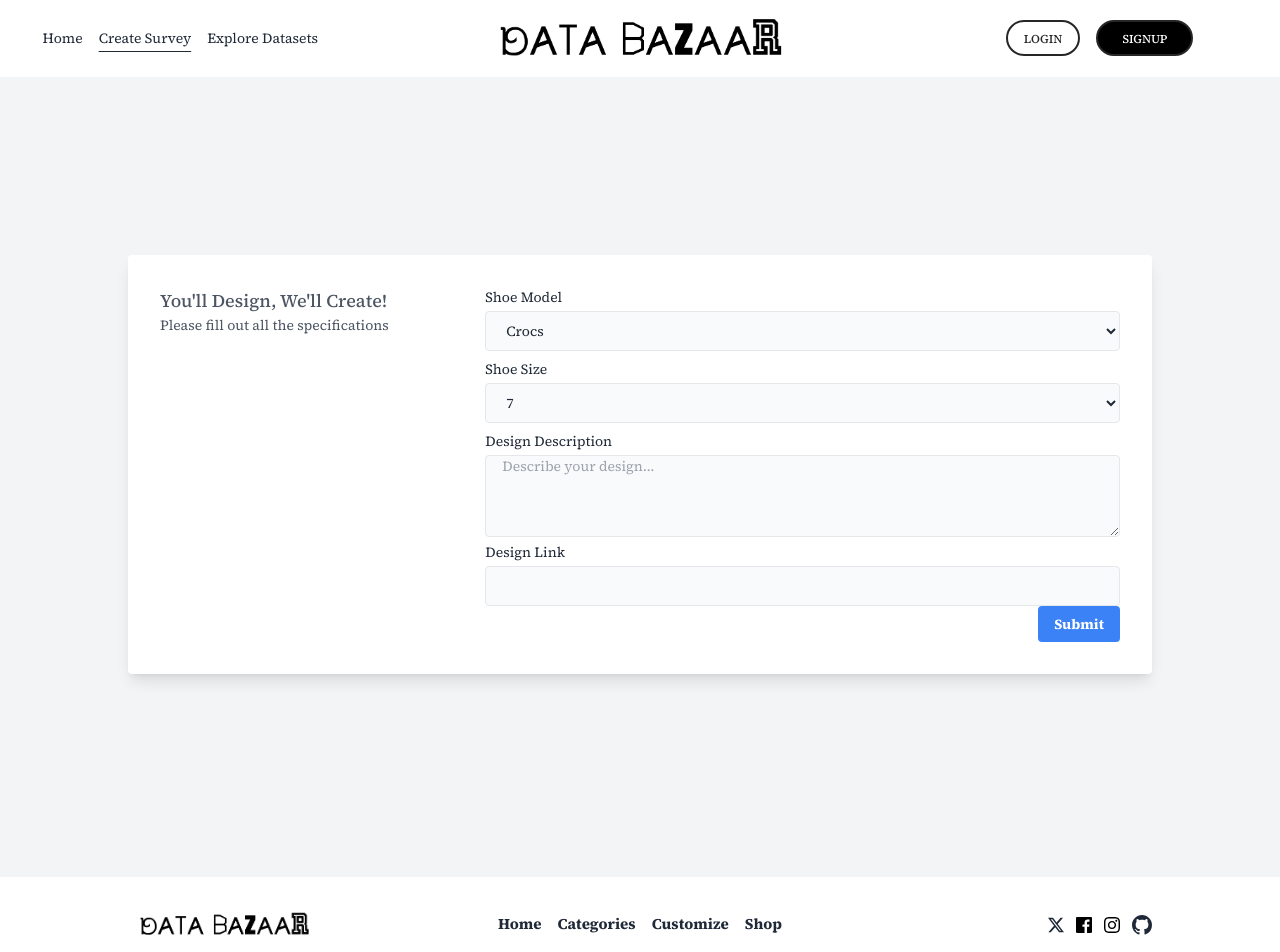
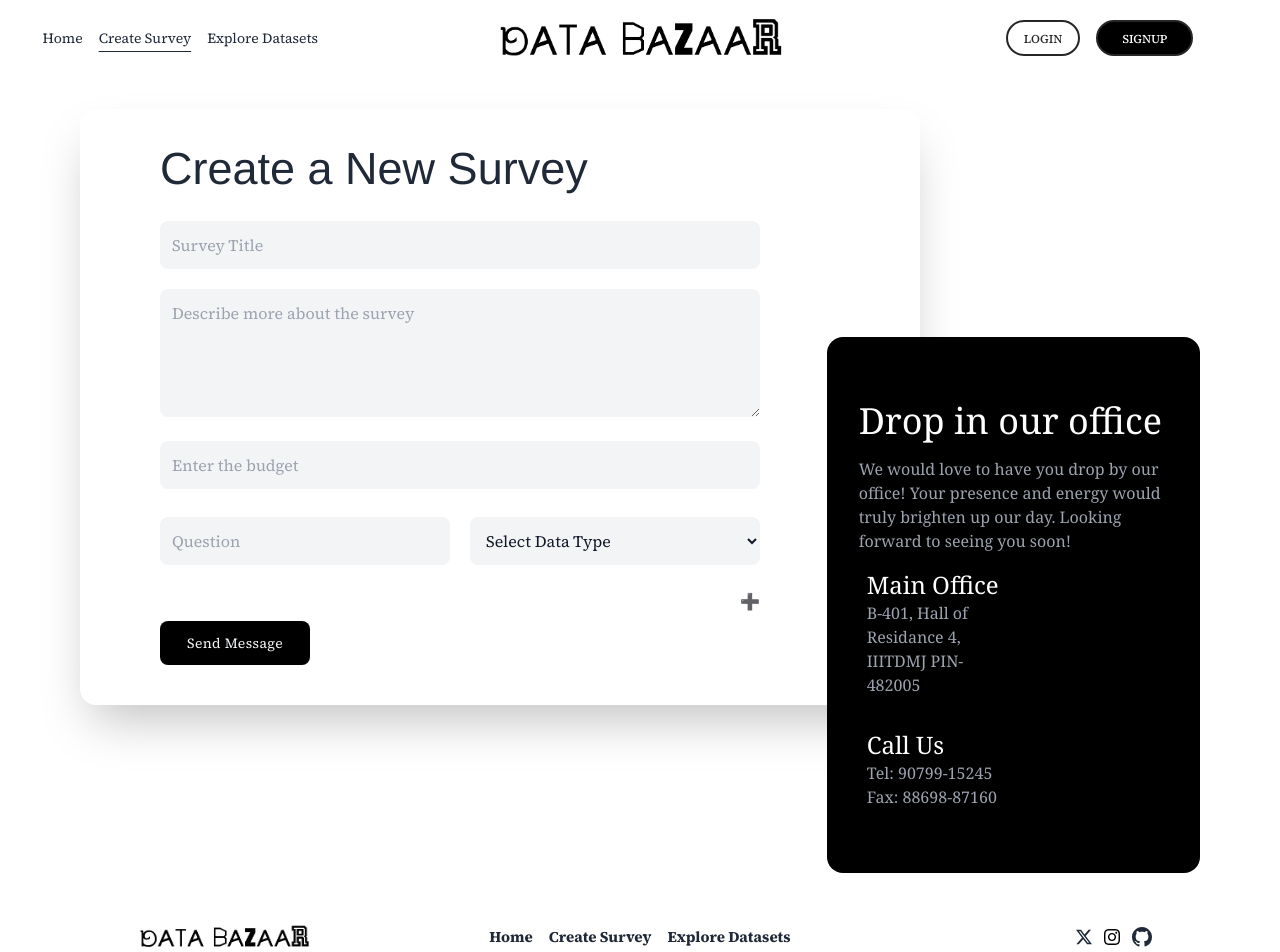
Before and after one commit to theDRB123/HackByte-24-fork, a React (Vite) app in the folder frontend/: page /create in a window 1280 px wide. Shown: the top 952 px of the page. Built offline with nearby package versions, Linux system fonts and the light colour scheme.

Commit message:
survey table, front page, cards

```diff
--- a/frontend/src/App.jsx
+++ b/frontend/src/App.jsx
@@ -20,12 +20,12 @@ function App() {
       <Routes>
         <Route path="/" element={<Layout/>}>
           <Route index element={<Home/>}/>
-          <Route path="create" element={<Customize/>}/>
+          <Route path="create" element={<Designer_home/>}/>
           <Route path="explore" element={<Categories/>}/>
           <Route path="shop" element={<Shop/>}/>
           <Route path="login" element={<Login/>}/>
           <Route path="signup" element={<Signup/>}/>
-          <Route path="designers" element={<Designer_home/>}/>
+          {/* <Route path="designers" element={<Designer_home/>}/> */}
           <Route path="about" element={<About/>}/>
           <Route path="product" element={<Product/>}/>
           <Route path="cart" element={<Cart/>}/>
--- a/frontend/src/components/Footer/index.jsx
+++ b/frontend/src/components/Footer/index.jsx
@@ -11,13 +11,12 @@ const Footer = () => {
                 </div>
                 <div className="flex items-center justify-center w-[60%] text-[15px] flex-wrap gap-4 my-3">
                     <NavLink to="/">Home</NavLink>
-                    <NavLink to="categories">Categories</NavLink>
-                    <NavLink to="customize">Customize</NavLink>
-                    <NavLink to="shop">Shop</NavLink>
+                    <NavLink to="create">Create Survey</NavLink>
+                    <NavLink to="explore">Explore Datasets</NavLink>
                 </div>
                 <div className="flex items-center  w-[20%] gap-3 my-3 justify-end max-lg:justify-center">
                     <a
-                        href="https://twitter.com/drawn2shoe61810"
+                        href="https://twitter.com/dvjshx"
                         target="_blank"
                     >
                         <svg
@@ -31,25 +30,9 @@ const Footer = () => {
                             <path d="M12.6.75h2.454l-5.36 6.142L16 15.25h-4.937l-3.867-5.07-4.425 5.07H.316l5.733-6.57L0 .75h5.063l3.495 4.633L12.601.75Zm-.86 13.028h1.36L4.323 2.145H2.865l8.875 11.633Z" />
                         </svg>
                     </a>
+
                     <a
-                        href="https://www.facebook.com/profile.php?id=100091869992851"
-                        target="_blank"
-                    >
-                        <svg
-                            xmlns="http://www.w3.org/2000/svg"
-                            aria-labelledby="anxzlakyplg77qoc9l64rzi4s0sin9od"
-                            role="img"
-                            viewBox="0 0 24 24"
-                            className="icon h-[1rem]"
-                        >
-                            <title id="anxzlakyplg77qoc9l64rzi4s0sin9od">
-                                Facebook icon
-                            </title>
-                            <path d="M22.676 0H1.324C.593 0 0 .593 0 1.324v21.352C0 23.408.593 24 1.324 24h11.494v-9.294H9.689v-3.621h3.129V8.41c0-3.099 1.894-4.785 4.659-4.785 1.325 0 2.464.097 2.796.141v3.24h-1.921c-1.5 0-1.792.721-1.792 1.771v2.311h3.584l-.465 3.63H16.56V24h6.115c.733 0 1.325-.592 1.325-1.324V1.324C24 .593 23.408 0 22.676 0"></path>
-                        </svg>
-                    </a>
-                    <a
-                        href="https://www.instagram.com/drawn2shoe/"
+                        href="https://www.instagram.com/dvjsharma/"
                         target="_blank"
                     >
                         <svg
@@ -66,7 +49,7 @@ const Footer = () => {
                         </svg>
                     </a>
                     <a
-                        href="https://github.com/dvjsharma/Drawn2Shoe"
+                        href="https://github.com/dvjsharma/HackByte-24"
                         target="_blank"
                     >
                         <svg
@@ -84,14 +67,13 @@ const Footer = () => {
             </div>
             <div className="flex items-center justify-center w-[80%] flex-wrap min-h-[3rem] max-lg:flex-col text-[#6e6d7a] text-[15px]">
                 <div className="flex w-[50%] my-3 flex-wrap max-lg:justify-center">
-                    © 2023 Drawn2Shoe.
+                    © 2024 Data Bazaar.
                 </div>
                 <div className="flex gap-3 w-[50%] flex-row-reverse my-3 flex-wrap max-lg:justify-center">
                     {/*  Add address instead */}
                     <NavLink to="/">Home</NavLink>
-                    <NavLink to="categories">Categories</NavLink>
-                    <NavLink to="customize">Customize</NavLink>
-                    <NavLink to="shop">Shop</NavLink>
+                    <NavLink to="create">Create Survey</NavLink>
+                    <NavLink to="explore">Explore Datasets</NavLink>
                 </div>
             </div>
         </div>
--- a/frontend/src/pages/Designers/index.jsx
+++ b/frontend/src/pages/Designers/index.jsx
@@ -3,92 +3,155 @@ import toast from "react-hot-toast";
 import axios from "axios";
 const Designer_home = () => {
     const [formData, setFormData] = React.useState({
-        Portfolio: "",
-        message: "",
+        title: "",
+        description: "",
+        questions: [""],
+        questions_type: [""],
+        fees: "",
     });
 
-    function handleChange(event) {
+    const handleChange = (event, index) => {
         const { name, value, type, checked } = event.target;
-        setFormData((prevFormData) => {
-            return {
+        if (name === "questions" || name === "questions_type") {
+            setFormData((prevFormData) => {
+                const updatedQuestions = [...prevFormData.questions];
+                const updatedTypes = [...prevFormData.questions_type];
+                if (index === updatedQuestions.length) {
+                    // Add new question and type
+                    updatedQuestions.push("");
+                    updatedTypes.push("");
+                } else {
+                    // Update existing question or type
+                    updatedQuestions[index] =
+                        name === "questions" ? value : updatedQuestions[index];
+                    updatedTypes[index] =
+                        name === "questions_type" ? value : updatedTypes[index];
+                }
+                return {
+                    ...prevFormData,
+                    questions: updatedQuestions,
+                    questions_type: updatedTypes,
+                };
+            });
+        } else {
+            setFormData((prevFormData) => ({
                 ...prevFormData,
                 [name]: type === "checkbox" ? checked : value,
-            };
-        });
-    }
+            }));
+        }
+    };
+
+    const handleAddField = () => {
+        handleChange(
+            { target: { name: "questions", value: "" } },
+            formData.questions.length
+        );
+    };
     async function handleSubmit(event) {
+        // console.log(formData);
         event.preventDefault();
         try {
             console.log(formData);
             const { data } = await axios.post(
-                "http://localhost:3000/api/users/designer",
+                "http://localhost:5000/surveys",
                 {
-                    description: formData.message,
-                    portfoliolink: formData.Portfolio,
+                    ...formData,
                 },
                 {
                     headers: {
                         "Content-Type": "application/json",
+                        Authorization: localStorage.getItem("token"),
                     },
-                    withCredentials: true,
                 }
             );
-            toast(data.message);
-            window.location.href = "/";
+            toast.success(data.message);
+            // window.location.href = "/";
         } catch (error) {
             toast.error(error.response.data.message);
             // console.error(error);
         }
-
     }
+    function handleClick(event) {}
 
     return (
         <div>
             <div className="flex justify-center items-center bg-white">
                 <div className="container mx-auto my-4 px-4 lg:px-20">
                     <form onSubmit={handleSubmit}>
-                        <div className="w-full p-8 my-4 md:px-12 lg:w-9/12 lg:pl-20 lg:pr-40 mr-auto rounded-2xl shadow-2xl">
+                        <div className="w-full p-8 my-4 md:px-12 lg:w-9/12 lg:pl-20 lg:pr-40 mr-auto rounded-2xl shadow-2xl text-right">
                             <div className="flex">
-                                <h1 className="text-5xl font-serif font-800">
-                                    Wassup! <br /> Let's get in touch
-                                </h1>
+                                <div className="text-[45px] max-md:text-[36px]  leading-tight custom">
+                                    Create a New Survey
+                                </div>
                             </div>
-                            <div className="grid grid-cols-1 gap-5 md:grid-cols-2 mt-5">
-                                <input
-                                    className="w-full bg-gray-100 text-gray-900 mt-2 p-3 rounded-lg focus:outline-none focus:shadow-outline"
-                                    type="text"
-                                    placeholder="First Name"
-                                    // onChange={handleChange}
-                                    // name="firstName"
-                                    // value={formData.firstName}
-                                />
-                                <input
-                                    className="w-full bg-gray-100 text-gray-900 mt-2 p-3 rounded-lg focus:outline-none focus:shadow-outline"
-                                    type="text"
-                                    placeholder="Last Name"
-                                    // onChange={handleChange}
-                                    // name="lastName"
-                                    // value={formData.lastName}
-                                />
-                            </div>
+
                             <div className="my-4 gap-3 flex flex-col">
                                 <input
                                     className="w-full bg-gray-100 text-gray-900 mt-2 p-3 rounded-lg focus:outline-none focus:shadow-outline"
                                     type="text"
-                                    placeholder="Portfolio link"
+                                    placeholder="Survey Title"
                                     onChange={handleChange}
-                                    name="Portfolio"
-                                    value={formData.Portfolio}
+                                    name="title"
+                                    value={formData.title}
                                 />
 
                                 <textarea
-                                    placeholder="Tell us about yourself"
+                                    placeholder="Describe more about the survey"
                                     className="w-full h-32 bg-gray-100 text-gray-900 mt-2 p-3 rounded-lg focus:outline-none focus:shadow-outline"
                                     onChange={handleChange}
-                                    name="message"
-                                    value={formData.message}
+                                    name="description"
+                                    value={formData.description}
                                 ></textarea>
                             </div>
+                            <input
+                                className="w-full bg-gray-100 text-gray-900 mt-2 p-3 rounded-lg focus:outline-none focus:shadow-outline"
+                                type="number"
+                                placeholder="Enter the budget"
+                                onChange={handleChange}
+                                name="fees"
+                                value={formData.fees}
+                            />
+                            <div className="grid grid-cols-1 gap-5 md:grid-cols-2 mt-5">
+                                {formData.questions.map((question, index) => (
+                                    <React.Fragment key={index}>
+                                        <input
+                                            className="w-full bg-gray-100 text-gray-900 mt-2 p-3 rounded-lg focus:outline-none focus:shadow-outline"
+                                            type="text"
+                                            placeholder="Question"
+                                            onChange={(e) =>
+                                                handleChange(e, index)
+                                            }
+                                            name="questions"
+                                            value={formData.questions[index]}
+                                        />
+                                        <select
+                                            className="w-full bg-gray-100 text-gray-900 mt-2 p-3 rounded-lg focus:outline-none focus:shadow-outline"
+                                            onChange={(e) =>
+                                                handleChange(e, index)
+                                            }
+                                            name="questions_type"
+                                            value={
+                                                formData.questions_type[index]
+                                            }
+                                        >
+                                            <option value="">
+                                                Select Data Type
+                                            </option>
+                                            <option value="string">
+                                                String
+                                            </option>
+                                            <option value="number">
+                                                Number
+                                            </option>
+                                        </select>
+                                    </React.Fragment>
+                                ))}
+                            </div>
+                            <br />
+                            <input type="button" value={"➕"} onClick={handleAddField} className=""/>
+                            <br />
+
+
                             <div className="my-2 w-1/2 lg:w-1/4">
                                 <button
                                     className="text-sm tracking-wide bg-black text-gray-100 p-3 rounded-lg w-full
```
Also changed, not shown: frontend/src/assets/carosel/add.png (added), 1 other file (tests, documents, lock files or other folders).
